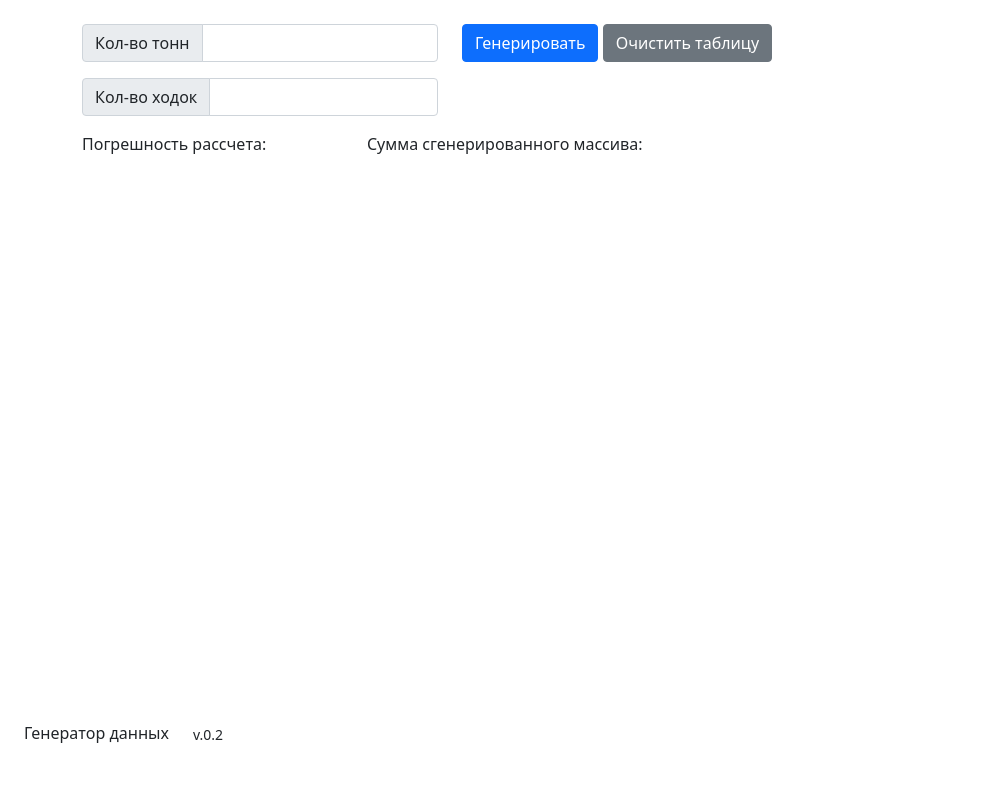
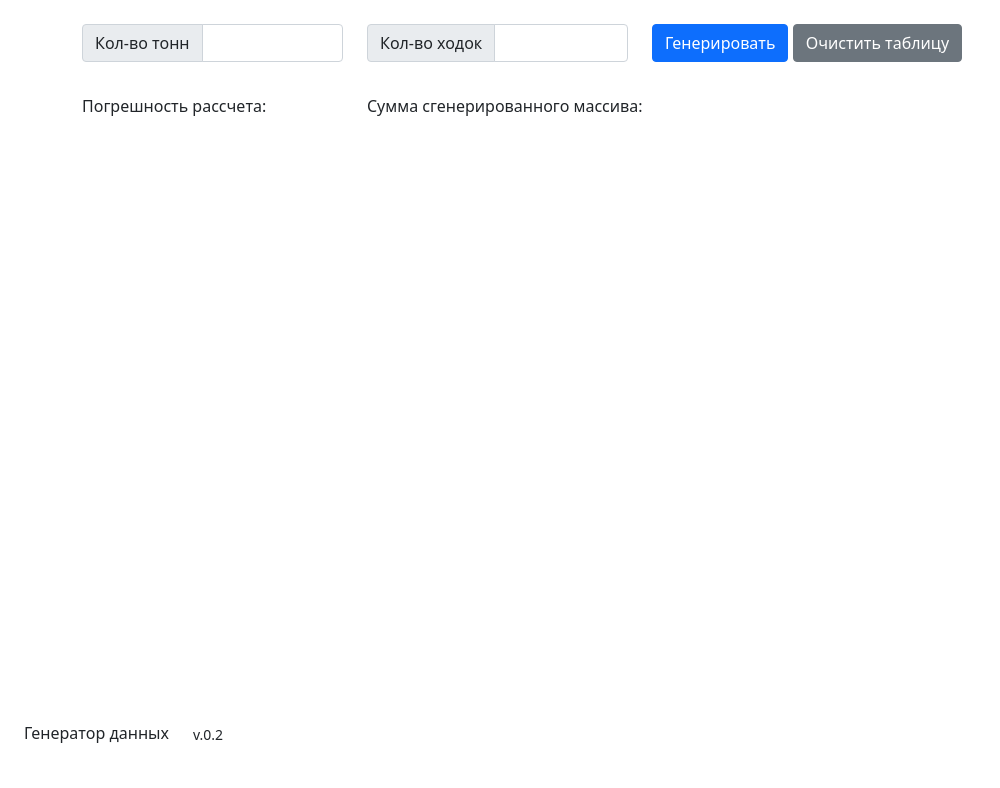
Before and after one commit to AlexGlushko/klim, a plain HTML site: page index.html in a window 1280 px wide. Shown: the whole page, without its empty margins (0-1000 px from the left). Drawn offline with nearby package versions, Linux system fonts and the light colour scheme.

Commit message:
css & js cs

```diff
--- a/index.html
+++ b/index.html
@@ -12,32 +12,31 @@
     <p class="small pl-2 py-4 ml-auto">v.0.2</p>
 </div>
 <div class="container">
+    <form id="calculator" class="mt-4 ">
         <div class="row">
-        <div class="col-md">
-
-            <form id="calculator" class="mt-4">
-                <div class="row">
-                    <div class="col-4">
+            <div class="col-3">
                 <div class="form-group">
                     <div class="input-group mb-3">
                         <span class="input-group-text">Кол-во тонн</span>
                         <input type="number" class="form-control" id="total" step="0.001">
                     </div>
+                </div>
+            </div>
+            <div class="col-3">
+                <div class="form-group">
                     <div class="input-group mb-3">
                         <span class="input-group-text">Кол-во ходок</span>
                         <input type="number" id="count" step="1" class="form-control" >
                     </div>
                 </div>
             </div>
-                    <div class="col-8">
-                        <div class="form-group">
+            <div class="col-6">
                 <button class="btn btn-primary" type="submit" id="submit" onclick="">Генерировать</button>
                 <button class="btn btn-secondary" id="clear">Очистить таблицу</button>
             </div>
         </div>
-                </div>
     </form>
-            <div class="row">
+    <div class="row pt-3">
         <div class="col-3">
             <div >Погрешность рассчета:
                 <div id="overCount" ></div>
@@ -48,19 +47,7 @@
                 <div id="Summary" class="ml-5"></div>
             </div>
         </div>
-            </div>
-
-            </div>
-
-
-            <div id="result" style="margin-top: 40px">
-<!--                <table class="table table-hover" id="table">-->
-
-<!--                </table>-->
-            </div>
-
-
-        </div>
+        <div id="result" style="margin-top: 40px"></div>
     </div>
 </div>
 
```
Also changed, not shown: index.js (+4 -21 lines). Lines whose indentation alone changed are shown as unchanged.
